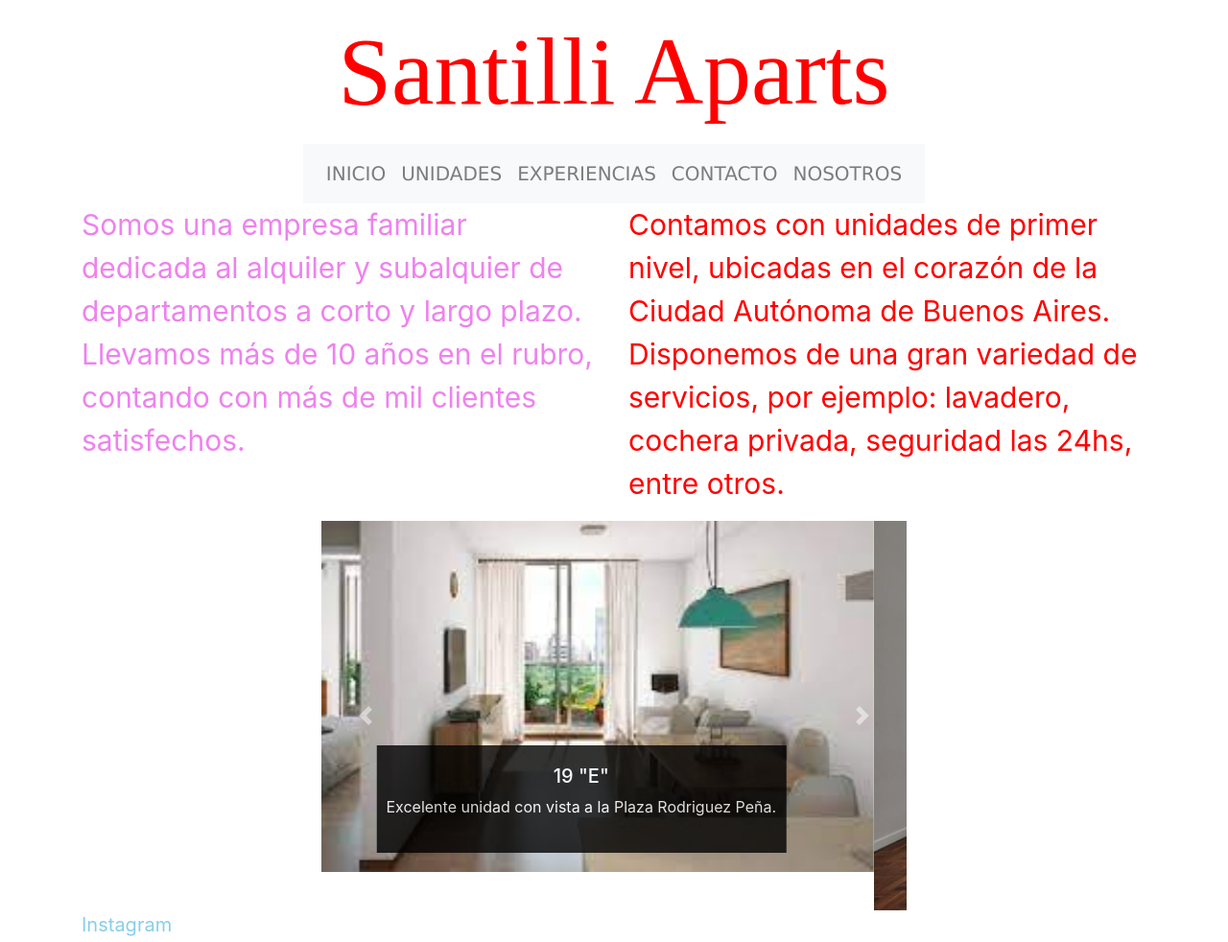
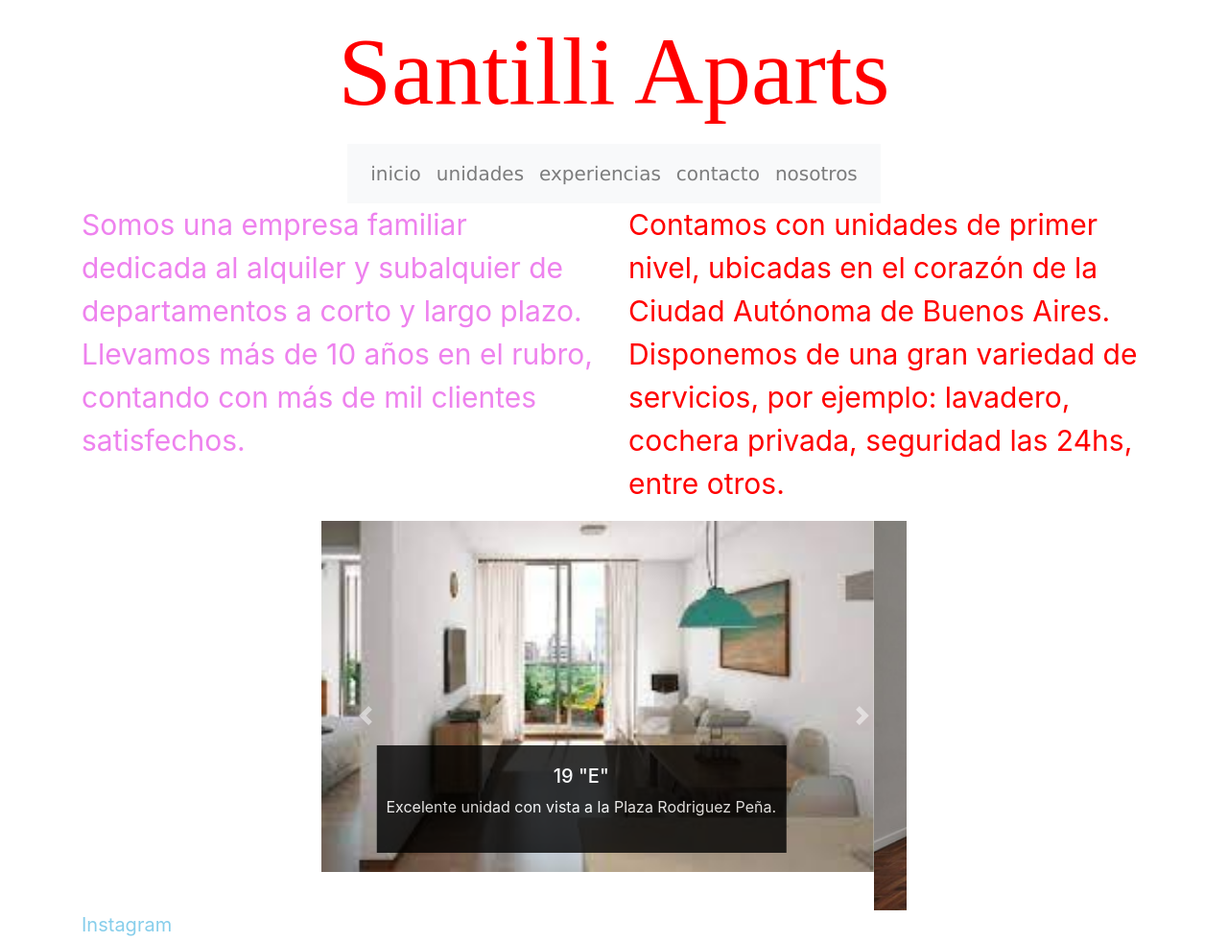
Before and after one commit to ernesgbarrios/root1, a website: page index.html in a window 1280 px wide. Shown: the top 982 px of the page at 96% size. Drawn offline with nearby package versions, Linux system fonts and the light colour scheme; a web font is replaced by a local one.

Commit message:
Update index.html

```diff
--- a/index.html
+++ b/index.html
@@ -41,19 +41,19 @@
               <div class="collapse navbar-collapse" id="navbarNav">
                 <ul class="navbar-nav">
                   <li class="nav-item">
-                    <a class="nav-link barra_navegacion_fuente" href="index.html">INICIO</a>
+                    <a class="nav-link barra_navegacion_fuente" href="index.html">inicio</a>
                   </li>
                   <li class="nav-item">
-                    <a class="nav-link barra_navegacion_fuente" href="pages/unidades.html">UNIDADES</a>
+                    <a class="nav-link barra_navegacion_fuente" href="pages/unidades.html">unidades</a>
                   </li>
                   <li class="nav-item">
-                    <a class="nav-link barra_navegacion_fuente" href="pages/experiencias.html">EXPERIENCIAS</a>
+                    <a class="nav-link barra_navegacion_fuente" href="pages/experiencias.html">experiencias</a>
                   </li>
                   <li class="nav-item">
-                    <a class="nav-link barra_navegacion_fuente" href="pages/contacto.html">CONTACTO</a>
+                    <a class="nav-link barra_navegacion_fuente" href="pages/contacto.html">contacto</a>
                   </li>
                   <li class="nav-item">
-                    <a class="nav-link barra_navegacion_fuente" href="pages/nosotros.html">NOSOTROS</a>
+                    <a class="nav-link barra_navegacion_fuente" href="pages/nosotros.html">nosotros</a>
                   </li>
                 </ul>
               </div>
```
